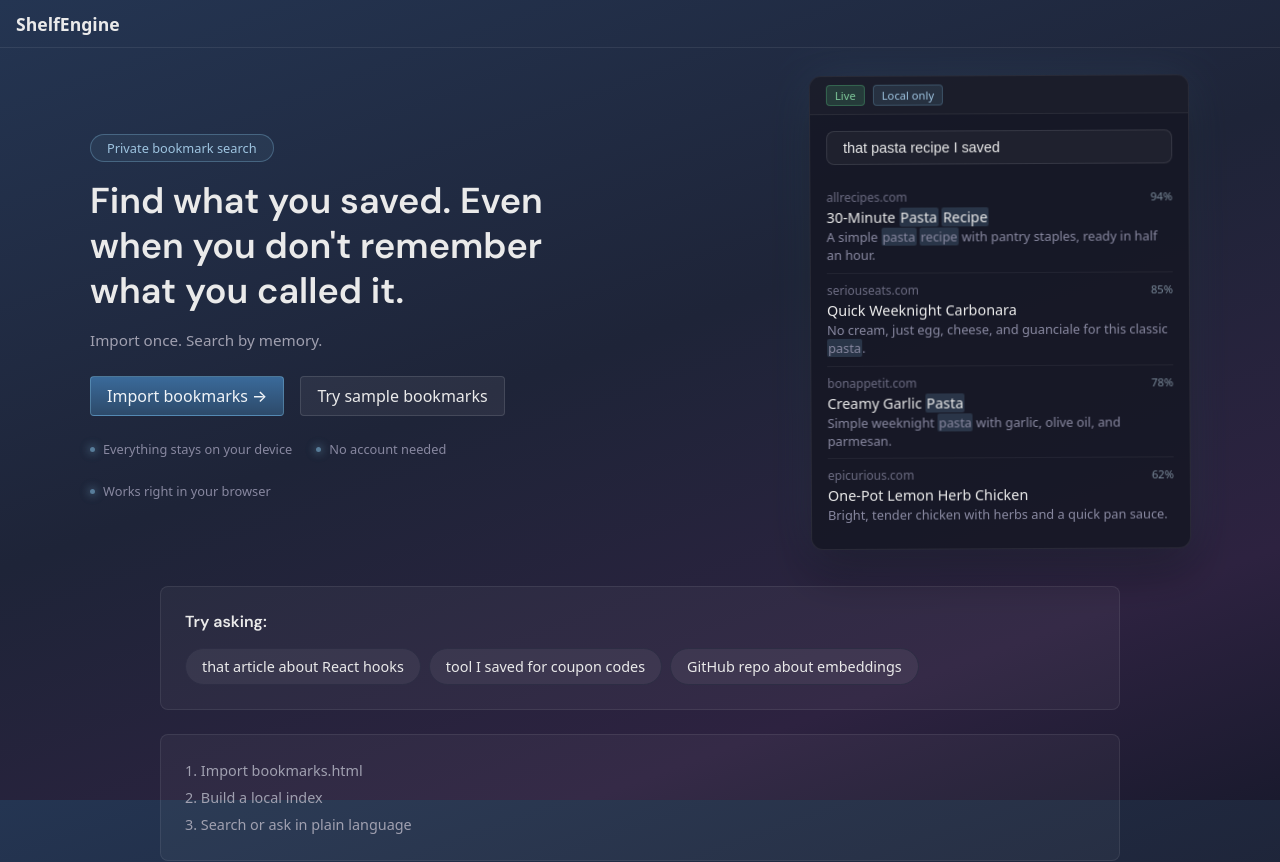
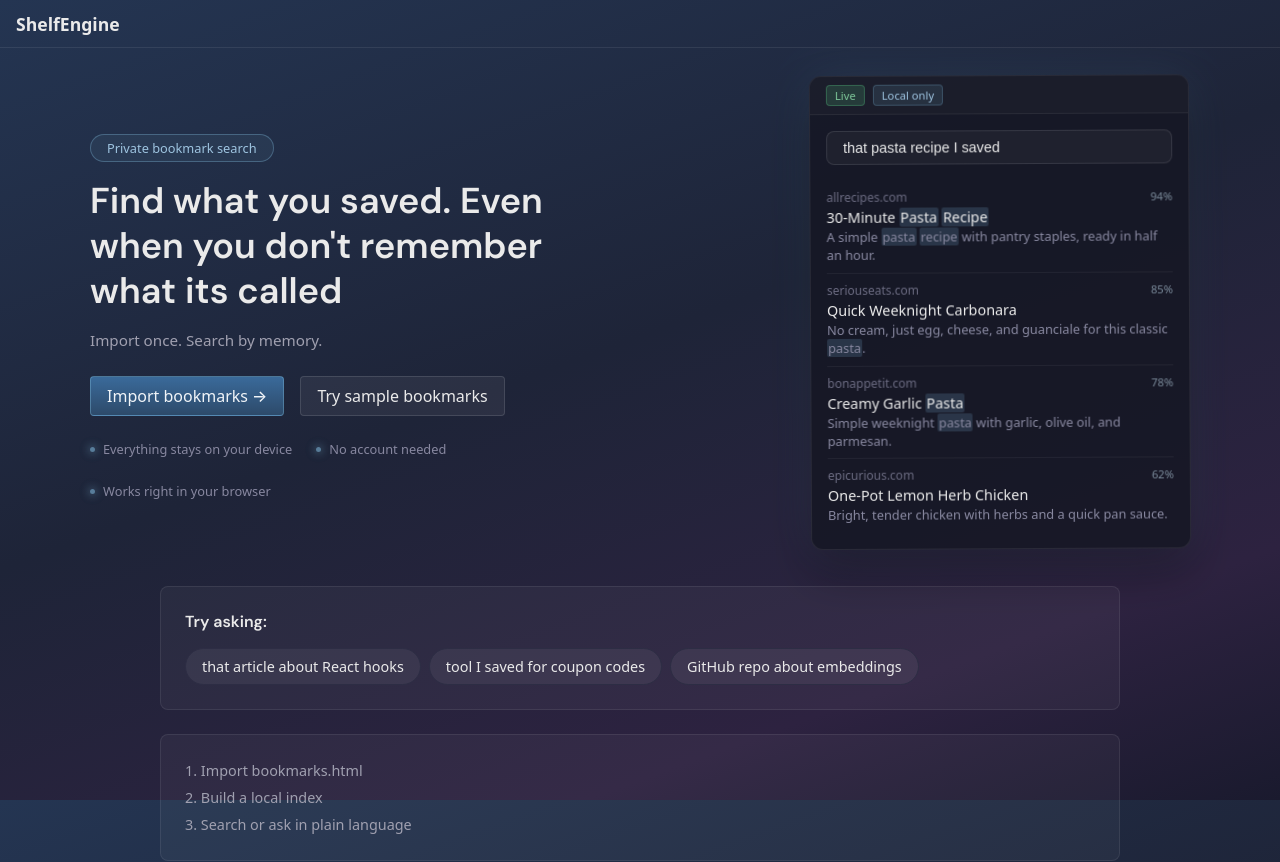
Before and after one commit to ChimdumebiNebolisa/ShelfEngine, a React (Vite) app: page / in a window 1280 px wide. Shown: the top 862 px of the page. Built offline with nearby package versions, Linux system fonts and the light colour scheme.

Commit message:
docs: update tagline wording in README and hero
Change the tagline text to the requested phrasing in both the landing hero and README headline.

```diff
--- a/src/pages/LandingPage.tsx
+++ b/src/pages/LandingPage.tsx
@@ -20,7 +20,7 @@ export default function LandingPage() {
         <div className="landing-hero-inner">
           <div className="landing-hero-content">
             <span className="landing-hero-badge">Private bookmark search</span>
-            <h1 className="landing-hero-headline">Find what you saved. Even when you don't remember what you called it.</h1>
+            <h1 className="landing-hero-headline">Find what you saved. Even when you don't remember what its called</h1>
             <p className="landing-hero-subheadline">Import once. Search by memory.</p>
             <div className="landing-hero-cta">
               <Link to="/import" className="btn hero2-btn-primary">
```
Also changed, not shown: 1 other file (tests, documents, lock files or other folders).
